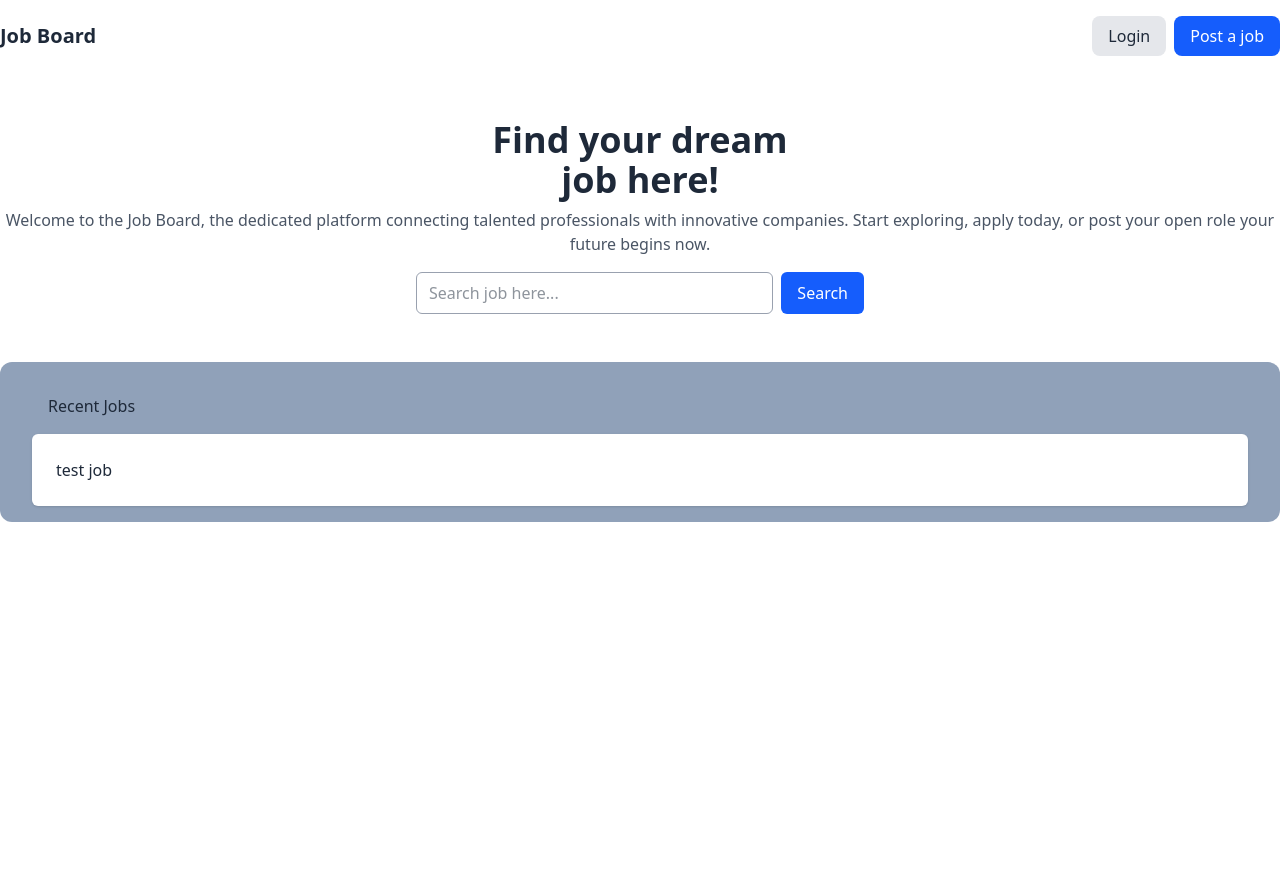
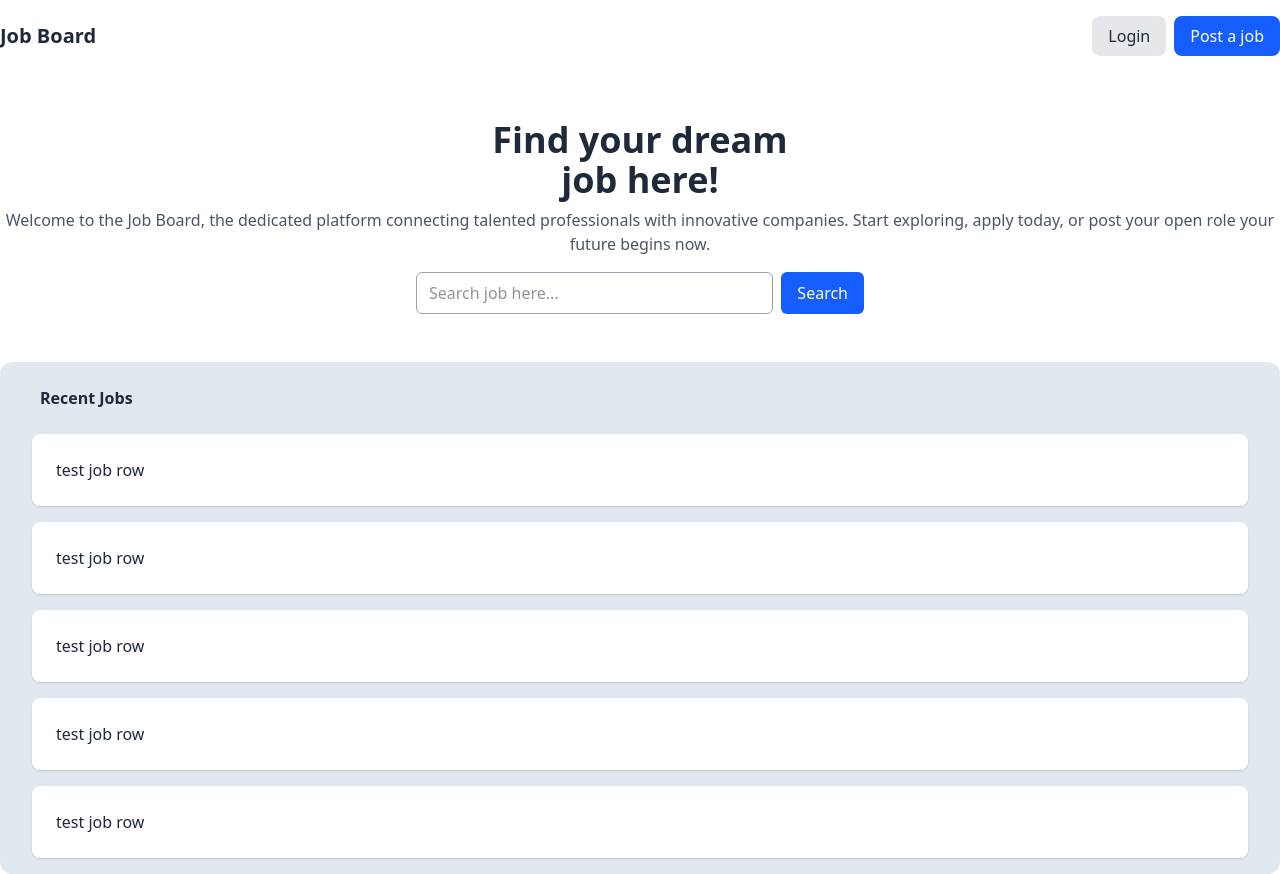
Before and after one commit to MSCPerera/Job-Board-App, a Next.js app in the folder job-board-app/: page / in a window 1280 px wide. Before the commit the page ends 800 px from the top, so only its background shows below. Built offline with nearby package versions, Linux system fonts and the light colour scheme.

Commit message:
Create job row

```diff
--- /dev/null
+++ b/job-board-app/src/app/Components/JobRow.tsx
@@ -0,0 +1,7 @@
+export default function JobRow() {
+    return (
+        <>
+            <div className="bg-white p-6 rounded-lg shadow-sm">test job row</div>
+        </>
+    );
+}
--- a/job-board-app/src/app/Components/Jobs.tsx
+++ b/job-board-app/src/app/Components/Jobs.tsx
@@ -1,12 +1,21 @@
 export default function Jobs() {
     return (
-        <div className="bg-slate-400 p-8 py-4 rounded-xl">
+        <div className="bg-slate-200 p-8 py-4 rounded-xl">
             <div className="container">
-                <h2 className="p-4">Recent Jobs</h2>
+                <h2 className="p-2 font-bold mb-4">Recent Jobs</h2>
 
-                <div className="bg-white p-6 rounded-md shadow-sm">test job</div>
+                <div className="flex flex-col gap-4">
+                    <JobRow />
+                    <JobRow />
+                    <JobRow />
+                    <JobRow />
+                    <JobRow />
+                </div>
+
 
             </div>
         </div>
     );
 }
+
+import JobRow from "./JobRow";
```
